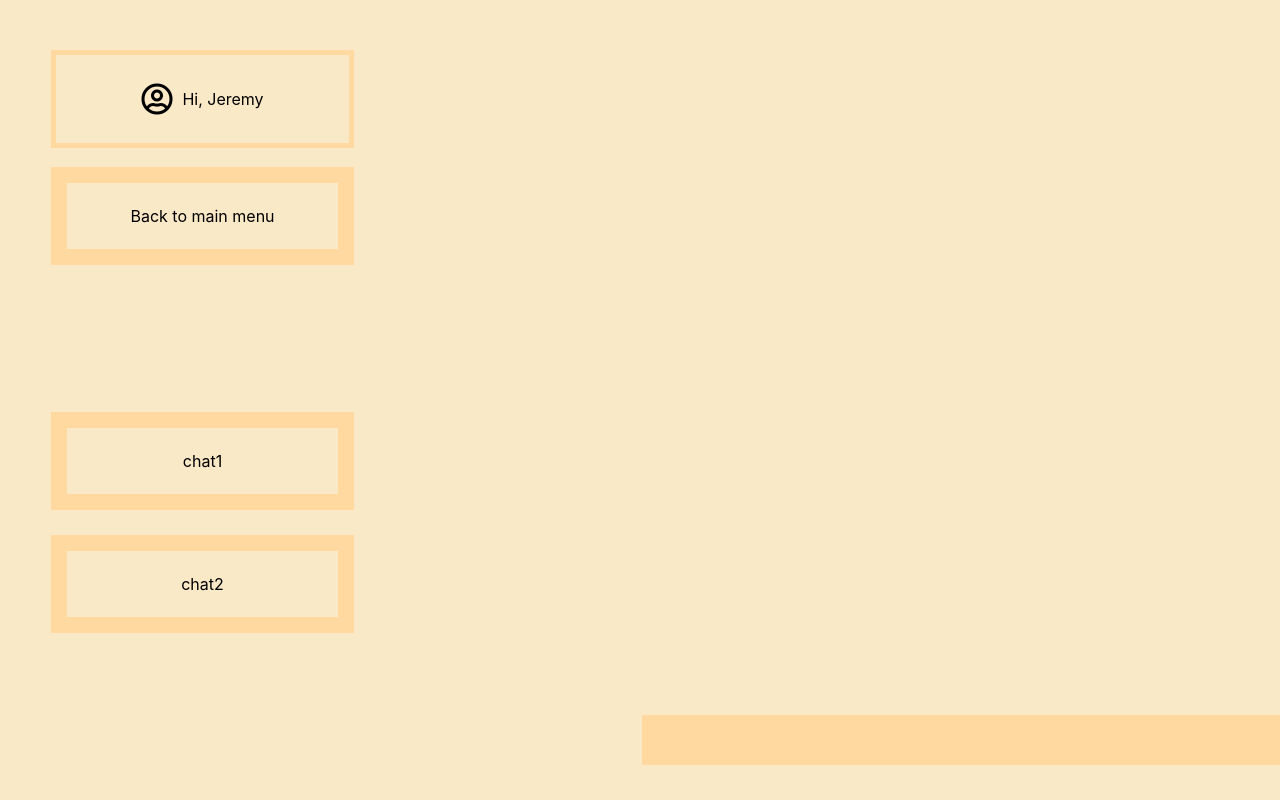
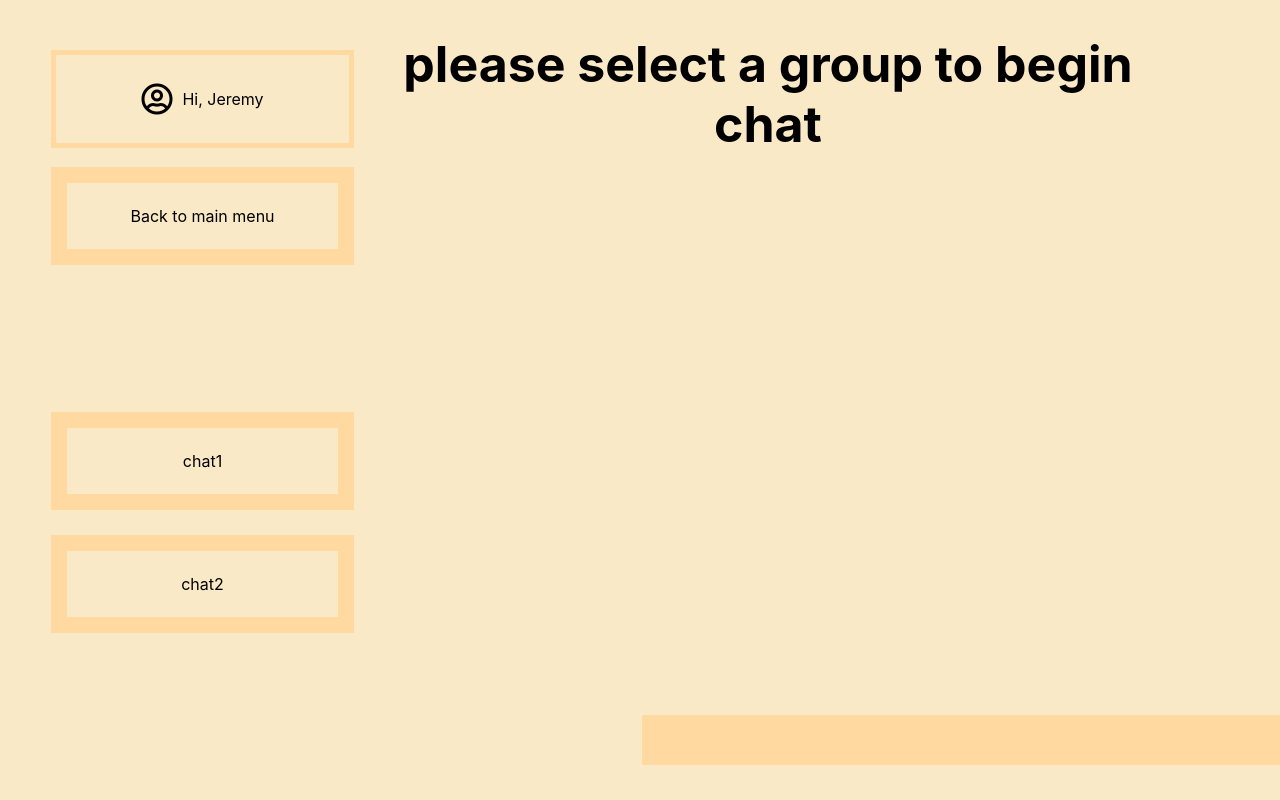
Before and after one commit to cis350/project-uniteandconquer, a React (Create React App) app in the folder uniteandconquer/: page /chat in a window 1280 px wide. Shown: the top 800 px of the page. Built offline with nearby package versions, Linux system fonts and the light colour scheme.

Commit message:
correctly show group name on interface

```diff
--- a/uniteandconquer/src/components/Chat.js
+++ b/uniteandconquer/src/components/Chat.js
@@ -9,14 +9,22 @@ function Chat() {
   const [text, setText] = useState('');
   const myStorage = window.sessionStorage;
   const userID = myStorage.getItem('UserID');
-  // list of unread group's id
+  // list of unread group's id. can be used from showing red dot on sidebarChat,
+  // is update every 15 seconds
   const [unreadGroups, setUnreadGroups] = useState([]);
   // group user currently looking at
+  // update when usr click sidebar
   const [currGroup, setCurrentGroup] = useState('');
+  // list of {id:xx,groupName:xx} that user join
+  // update when user get into chat page from other page
   const [groupList, setGroupList] = useState([]);
+  // messages object of current group
+  // 1. update when user switch group through sidebar
+  // 2. update when current group is one of the unread group
   const [messages, setMessages] = useState([]);
 
   const updateText = () => { };
+
   /** create an useInterval hook for looping fetch */
   function useInterval(callback, delay) {
     const savedCallback = useRef();
@@ -38,8 +46,10 @@ function Chat() {
       return null;
     }, [delay]);
   }
-  /** loop fetching unread group from database */
-  /** update message of current group */
+
+  /** following two method are used to loop fetching unread group from database */
+
+  /** get unread message of current group from db */
   const getUnreadMessage = () => {
     ChatDB.getUnreadChatMessage(currGroup, (success, newMessage, err) => {
       if (success) {
@@ -67,10 +77,8 @@ function Chat() {
     });
   }, 5000);
 
-  /** get all groups user join */
+  /** get all groups that user join */
   useEffect(() => {
-    // console.log('la');
-    // console.log(currGroup);
     ChatDB.getChatGroup(userID, (success, chatList, err) => {
       if (success) {
         if (chatList.length !== 0) {
@@ -82,16 +90,38 @@ function Chat() {
     });
   }, []);
 
+  const getChatMessages = () => (groupID) => {
+    ChatDB.getChatMessages(groupID, (success, chatMessage, err) => {
+      if (success) {
+        setMessages(chatMessage);
+      } else {
+        console.log(err);
+      }
+    });
+  };
+  /** method pass to child component: SidebarChat
+   * use to update current group when user click the side bar
+  */
   const selectCurrGroup = (groupID) => {
     setCurrentGroup(groupID);
+    getChatMessages(groupID);
     console.log(groupID);
+  };
+  /** used for showing group name on interface */
+  const getGroupName = (groupID) => {
+    console.log(groupList);
+    let groupName = 'please select a group to begin chat';
+    if (groupList !== [] && groupID !== '') {
+      groupName = groupList.find((x) => x.id === groupID).groupName;
+    }
+    return groupName;
   };
 
   return (
     <div className="chat-page">
       <SidebarChat currGroupUpdate={selectCurrGroup} groupList={groupList} />
       <div>
-        <div className="menu-title"><h1>{ currGroup}</h1></div>
+        <div className="menu-title"><h1>{ getGroupName(currGroup)}</h1></div>
         <div className="chat-field">
           <input onChange={(e) => setText(e.target.value)} />
         </div>
```
